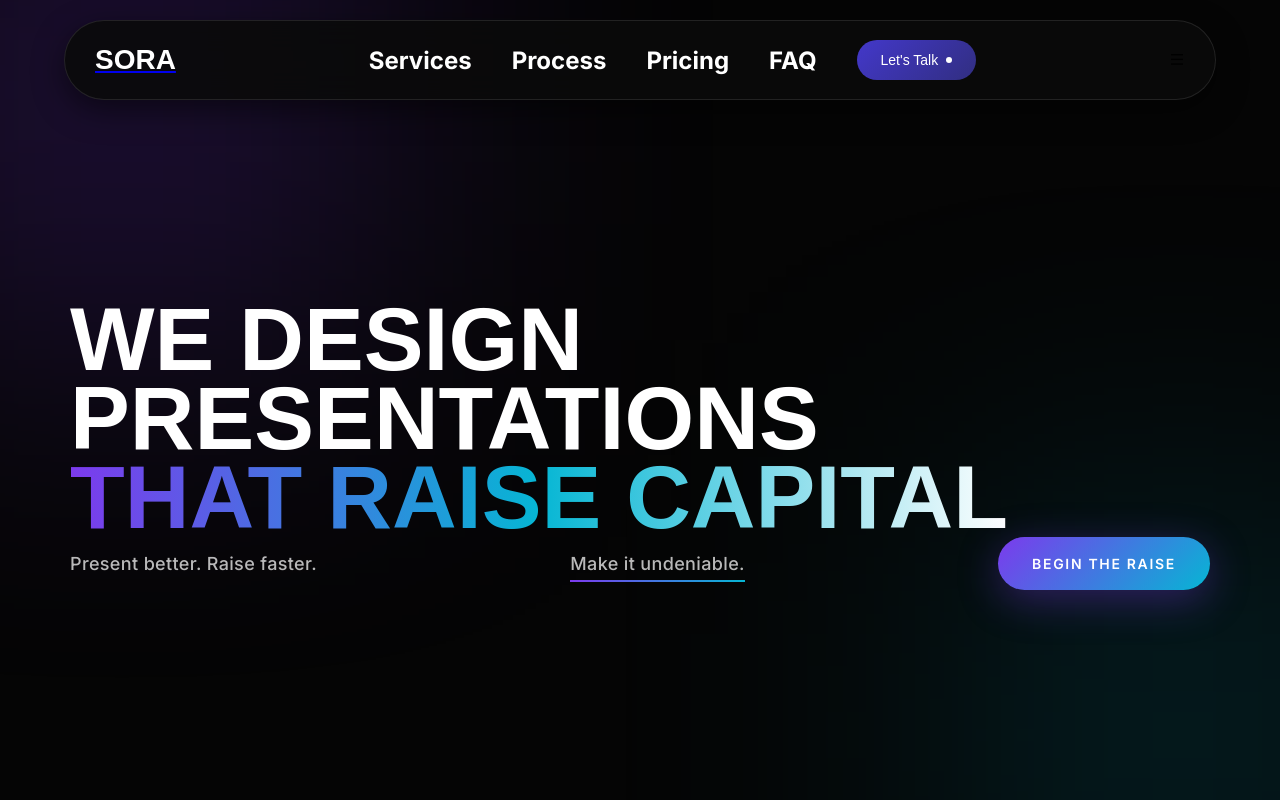
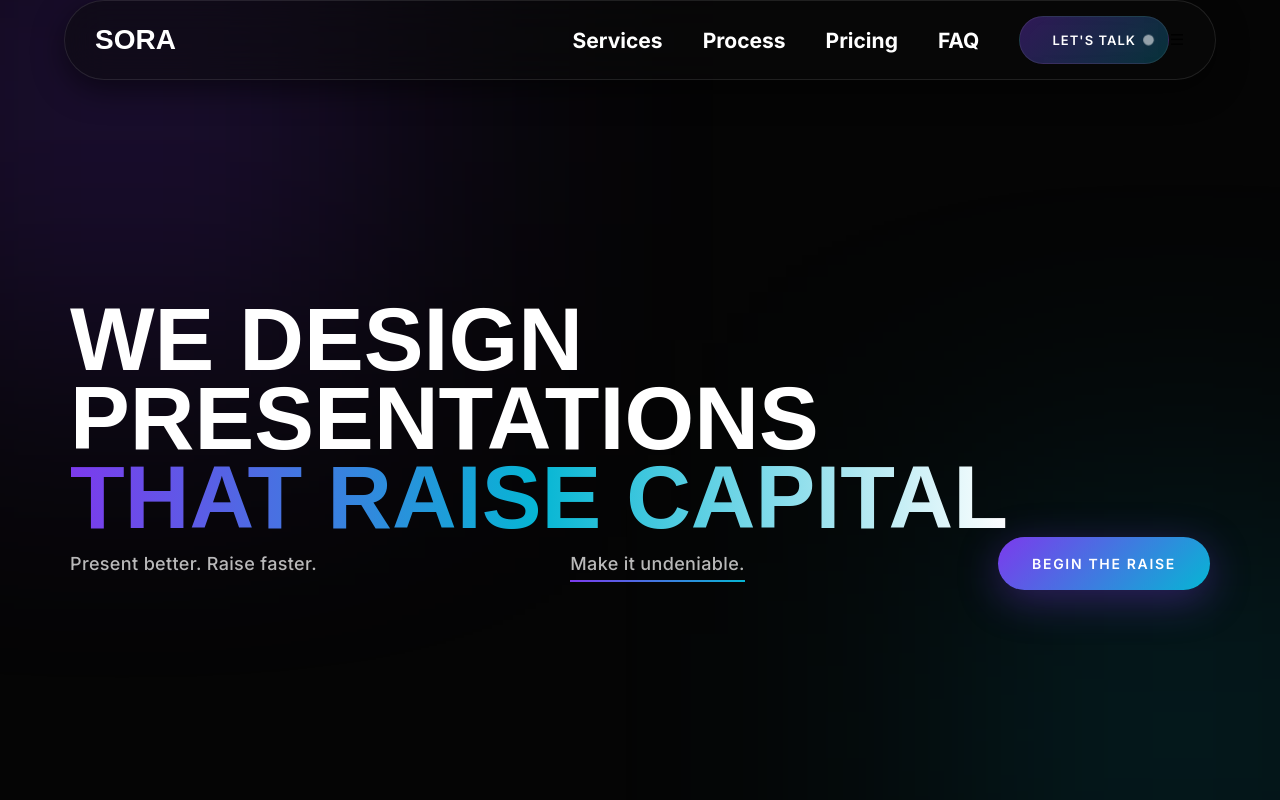
Before and after one commit to namshakaran-art/sora-agency-platform, a React (Vite) app: page / in a window 1280 px wide. Shown: the top 800 px of the page. Built offline with nearby package versions, Linux system fonts and the light colour scheme.

Commit message:
Tumhara message yahan likho, jaise: Update navbar styling

```diff
--- a/src/Components/Company/Company.css
+++ b/src/Components/Company/Company.css
@@ -34,7 +34,7 @@
 
   width: max-content;
 
-  animation: marquee 2.5s linear infinite;
+  animation: marquee 10s linear infinite;
 
   will-change: transform;
 }
@@ -42,17 +42,11 @@
 .marquee-content h1 {
   font-size: 120px;
   font-weight: 800;
-
   margin: 0;
-
   letter-spacing: 3px;
-
   text-transform: uppercase;
-
   color: #5f5f5f;
-
   cursor: pointer;
-
   transition: 0.15s ease;
 }
 
@@ -68,11 +62,8 @@
 
   -webkit-background-clip: text;
   -webkit-text-fill-color: transparent;
-
   background-clip: text;
-
   color: transparent;
-
   transform: scale(1.05);
 }
 
@@ -100,7 +91,7 @@
 
   .marquee-content {
     gap: 60px;
-    animation: marquee 2.5s linear infinite;
+    animation: marquee 8.5s linear infinite;
   }
 
   .marquee-content h1 {
@@ -118,7 +109,7 @@
 
   .marquee-content {
     gap: 50px;
-    animation: marquee 2.5s linear infinite;
+    animation: marquee 8.5s linear infinite;
   }
 
   .marquee-content h1 {
@@ -137,7 +128,7 @@
 
   .marquee-content {
     gap: 40px;
-    animation: marquee 2.5s linear infinite;
+    animation: marquee 8.5s linear infinite;
   }
 
   .marquee-content h1 {
@@ -156,7 +147,7 @@
 
   .marquee-content {
     gap: 30px;
-    animation: marquee 2.5s linear infinite;
+    animation: marquee 8.5s linear infinite;
   }
 
   .marquee-content h1 {
@@ -175,7 +166,7 @@
 
   .marquee-content {
     gap: 22px;
-    animation: marquee 2.5s linear infinite;
+    animation: marquee 8.5s linear infinite;
   }
 
   .marquee-content h1 {
@@ -189,7 +180,7 @@
 
   .marquee-content {
     gap: 18px;
-    animation: marquee 2.5s linear infinite;
+    animation: marquee 8.5s linear infinite;
   }
 
   .marquee-content h1 {
--- a/src/Components/Navbar/Navbar.css
+++ /dev/null
@@ -1,81 +0,0 @@
-/* NAVBAR CONTAINER */
-.navbar {
-  width: 90%;
-  height: 80px;
-  position: fixed;
-  top: 20px;
-  left: 50%;
-  transform: translateX(-50%);
-  z-index: 9999;
-  padding: 0 30px;
-  display: flex;
-  align-items: center;
-  justify-content: space-between;
-  border-radius: 99px;
-  background: rgba(10, 10, 10, 0.9);
-  backdrop-filter: blur(15px);
-  border: 1px solid rgba(255, 255, 255, 0.1);
-  box-shadow: 0 10px 30px rgba(0, 0, 0, 0.5);
-}
-
-/* SORA LOGO - NO UNDERLINE */
-.lefttext h1 {
-  font-family: "Clash Display", sans-serif;
-  font-size: 28px;
-  font-weight: 700;
-  color: #ffffff;
-  margin: 0;
-  cursor: pointer;
-  text-decoration: none !important;
-  background: none !important; /* Purple line hata di */
-  -webkit-text-fill-color: white !important;
-}
-
-/* RIGHT LINKS - PERFECT ALIGNMENT */
-.righttext {
-  display: flex;
-  align-items: center;
-  gap: 40px; /* Links ke beech ki jagah */
-}
-
-.nav-link {
-  font-family: "Inter", sans-serif;
-  font-size: 16px;
-  color: #ffffff;
-  text-decoration: none;
-  cursor: pointer;
-  font-weight: 500;
-}
-
-/* LET'S TALK BUTTON */
-.contact-btn {
-  cursor: pointer;
-  border: none;
-  background: transparent;
-}
-
-.contact-btn span {
-  padding: 12px 24px;
-  border-radius: 99px;
-  background: linear-gradient(135deg, #4338ca, #312e81);
-  color: #ffffff;
-  font-size: 14px;
-  font-weight: 500;
-  display: flex;
-  align-items: center;
-  gap: 8px;
-  transition: 0.3s;
-}
-
-/* DOT INSIDE BUTTON */
-.contact-btn span::after {
-  content: "";
-  width: 6px;
-  height: 6px;
-  background: white;
-  border-radius: 50%;
-}
-
-.contact-btn:hover span {
-  filter: brightness(1.2);
-}
--- a/src/Components/Navbar/Navbar.jsx
+++ b/src/Components/Navbar/Navbar.jsx
@@ -1,6 +1,6 @@
 import React, { useState } from "react";
 import { Link } from "react-router-dom";
-import "./Navbar.css";
+import "./NavbarMain.css";
 
 const Navbar = () => {
 
--- /dev/null
+++ b/src/Components/Navbar/NavbarMain.css
@@ -0,0 +1,301 @@
+/* NAVBAR CONTAINER */
+.navbar {
+  /* Positioning */
+  position: fixed;
+  left: 50%;
+  transform: translateX(-50%);
+  z-index: 9999;
+
+  /* Blur ko force karne ka secret */
+  background: rgba(10, 10, 10, 0.5) !important;
+  backdrop-filter: blur(20px) !important;
+  -webkit-backdrop-filter: blur(20px) !important;
+
+  /* Layout */
+  width: 90%;
+  height: 80px;
+  display: flex;
+  align-items: center;
+  justify-content: space-between;
+  padding: 0 30px;
+  border-radius: 99px;
+  border: 1px solid rgba(255, 255, 255, 0.1);
+  box-shadow: 0 10px 30px rgba(0, 0, 0, 0.5);
+}
+/* SORA LOGO - NO UNDERLINE */
+.lefttext h1 {
+  font-family: "Clash Display", sans-serif;
+  font-size: 28px;
+  font-weight: 700;
+  color: #ffffff;
+  margin: 0;
+  cursor: pointer;
+  text-decoration: none !important;
+  background: none !important; /* Purple line hata di */
+  -webkit-text-fill-color: white !important;
+}
+.righttext {
+  display: flex;
+  align-items: center;
+  gap: 40px;
+  /* YE LINE IMPORTANT HAI: Ye saari jagah ko dhakel kar right mein le jayegi */
+  margin-left: auto;
+}
+.nav-link {
+  font-family: "Inter", sans-serif;
+  font-size: 14px;
+  color: #ffffff;
+  text-decoration: none;
+  cursor: pointer;
+  /* Smooth transition effect */
+  transition: all 0.3s cubic-bezier(0.4, 0, 0.2, 1);
+  padding: 5px 0;
+  position: relative;
+}
+
+.nav-link:hover {
+  color: #a78bfa; /* Light Purple tint */
+  transform: translateY(-2px);
+  letter-spacing: 0.02em;
+}
+
+.nav-link::after {
+  content: "";
+  position: absolute;
+  bottom: 0;
+  left: 50%;
+  width: 0;
+  height: 1px;
+  background: #a78bfa;
+  transition: all 0.3s ease;
+}
+
+.nav-link:hover::after {
+  width: 100%;
+  left: 0;
+}
+
+/* Link tag ka default underline aur style hatao */
+.nav-link1 {
+  text-decoration: none !important;
+  color: inherit !important;
+  outline: none !important;
+  border: none !important;
+  background: none !important;
+}
+
+/* SORA h1 ki styling */
+.lefttext h1 {
+  font-family: "Clash Display", sans-serif;
+  font-size: 28px;
+  font-weight: 700;
+  color: #ffffff;
+  margin: 0;
+  cursor: pointer;
+  background: none !important;
+  text-decoration: none !important;
+}
+
+* MENU ICON */ .menu-icon {
+  width: 52px;
+  height: 52px;
+  border-radius: 50%;
+  display: none;
+  align-items: center;
+  justify-content: center;
+  font-size: 26px;
+  color: #fff;
+}
+
+/* BUTTON */
+.contact-btn {
+  cursor: pointer;
+  border: none;
+  background: transparent;
+}
+
+/* Main */
+.contact-btn span {
+  position: relative;
+  display: flex;
+  padding: 15px 32px;
+  border-radius: 999px;
+  overflow: hidden;
+  background: linear-gradient(
+    135deg,
+    rgba(124, 58, 237, 0.35),
+    rgba(6, 182, 212, 0.25)
+  );
+  backdrop-filter: blur(20px);
+  border: 1px solid rgba(255, 255, 255, 0.08);
+  color: #ffffff;
+  font-family: "Inter", sans-serif;
+  font-size: 13px;
+  font-weight: 600;
+  letter-spacing: 0.08em;
+  text-transform: uppercase;
+
+  transition: 0.45s ease;
+}
+
+/* Hover */
+.contact-btn:hover span {
+  transform: translateY(-4px) scale(1.04);
+
+  box-shadow:
+    0 0 28px rgba(124, 58, 237, 0.28),
+    0 0 55px rgba(6, 182, 212, 0.15);
+}
+
+/* FLOATING DOT */
+.contact-btn span::after {
+  content: "";
+
+  position: absolute;
+  right: 16px;
+  top: 50%;
+
+  transform: translateY(-50%);
+
+  width: 7px;
+  height: 7px;
+
+  border-radius: 50%;
+  background: #ffffff;
+
+  animation: pulseDot 1.5s infinite;
+}
+
+@keyframes pulseDot {
+  0% {
+    transform: translateY(-50%) scale(1);
+
+    opacity: 1;
+  }
+
+  50% {
+    transform: translateY(-50%) scale(1.6);
+
+    opacity: 0.5;
+  }
+
+  100% {
+    transform: translateY(-50%) scale(1);
+
+    opacity: 1;
+  }
+}
+
+/* RESPONSIVE */
+
+/* Laptop */
+
+/* -------------------------------------------FOR NAVBAR -------------------------------------------*/
+@media (max-width: 900px) and (min-width: 769px) {
+  .lefttext h1 {
+    font-family: "Clash Display", sans-serif;
+    font-size: 30px;
+    font-weight: 700;
+    letter-spacing: -0.06em;
+    padding-right: 5px;
+    color: #ffffff;
+    cursor: pointer;
+  }
+  .nav-link {
+    padding-left: 12px;
+  }
+
+  .contact-btn {
+    /* padding-right: 5px; */
+  }
+}
+
+/* MOBILE NAVBAR DROPDOWN */
+@media (max-width: 864px) {
+  .navbar {
+    overflow: visible !important;
+  }
+
+  /* MOBILE DROPDOWN - ANIMATED */
+
+  /* MOBILE DROPDOWN - TOP SLIDE ANIMATION */
+  .righttext {
+    position: absolute;
+    top: 100px;
+    right: 20px;
+    width: 250px;
+    padding: 30px;
+    border-radius: 30px;
+    background: rgba(8, 8, 8, 0.95);
+    backdrop-filter: blur(20px);
+    border: 1px solid rgba(255, 255, 255, 0.1);
+    display: flex;
+    flex-direction: column;
+    gap: 45px;
+    opacity: 0;
+    visibility: hidden;
+    transform: translateY(-20px); /* 20px upar se start hoga */
+    transition: all 0.5s cubic-bezier(0.22, 1, 0.36, 1);
+    z-index: 999;
+  }
+
+  .righttext.active {
+    opacity: 1;
+    visibility: visible;
+    transform: translateY(0); /* Sahi jagah par ruk jayega */
+  }
+
+  .righttext.active {
+    opacity: 1;
+    visibility: visible;
+    transform: translateX(0); /* Final position */
+  }
+
+  .righttext.active {
+    opacity: 1;
+    visibility: visible;
+    transform: translateY(0px);
+  }
+
+  .nav-actions {
+    flex-direction: column;
+  }
+
+  .menu-icon {
+    display: flex !important;
+    align-items: center;
+    justify-content: center;
+    width: 60px;
+    height: 60px;
+    font-size: 30px;
+    color: #fff;
+    cursor: pointer;
+    z-index: 10000;
+  }
+
+  .nav-link {
+    display: flex !important;
+  }
+
+  .contact-btn {
+    display: block !important;
+  }
+}
+
+@media (max-width: 768px) {
+  .herosection {
+    position: relative;
+    z-index: 1;
+  }
+
+  .lowersection {
+    position: relative;
+    z-index: 10;
+  }
+
+  .project-btn {
+    position: relative;
+    z-index: 999;
+    pointer-events: auto;
+  }
+}
```
